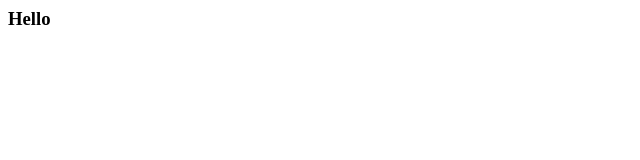
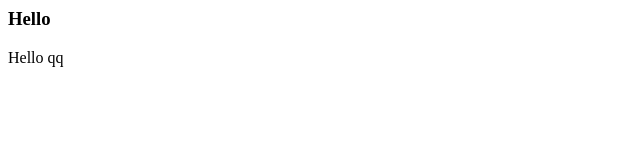
Before and after one commit to HuynhBao20/demo, a plain HTML site: page index.html in a window 1280 px wide. Shown: the full height of the page, 0-640 px from the left. Drawn offline with Linux system fonts and the light colour scheme.

Commit message:
Update index.html

```diff
--- a/index.html
+++ b/index.html
@@ -1 +1,3 @@
 <h3>Hello</h3>
+
+<p> Hello qq </p>
```
